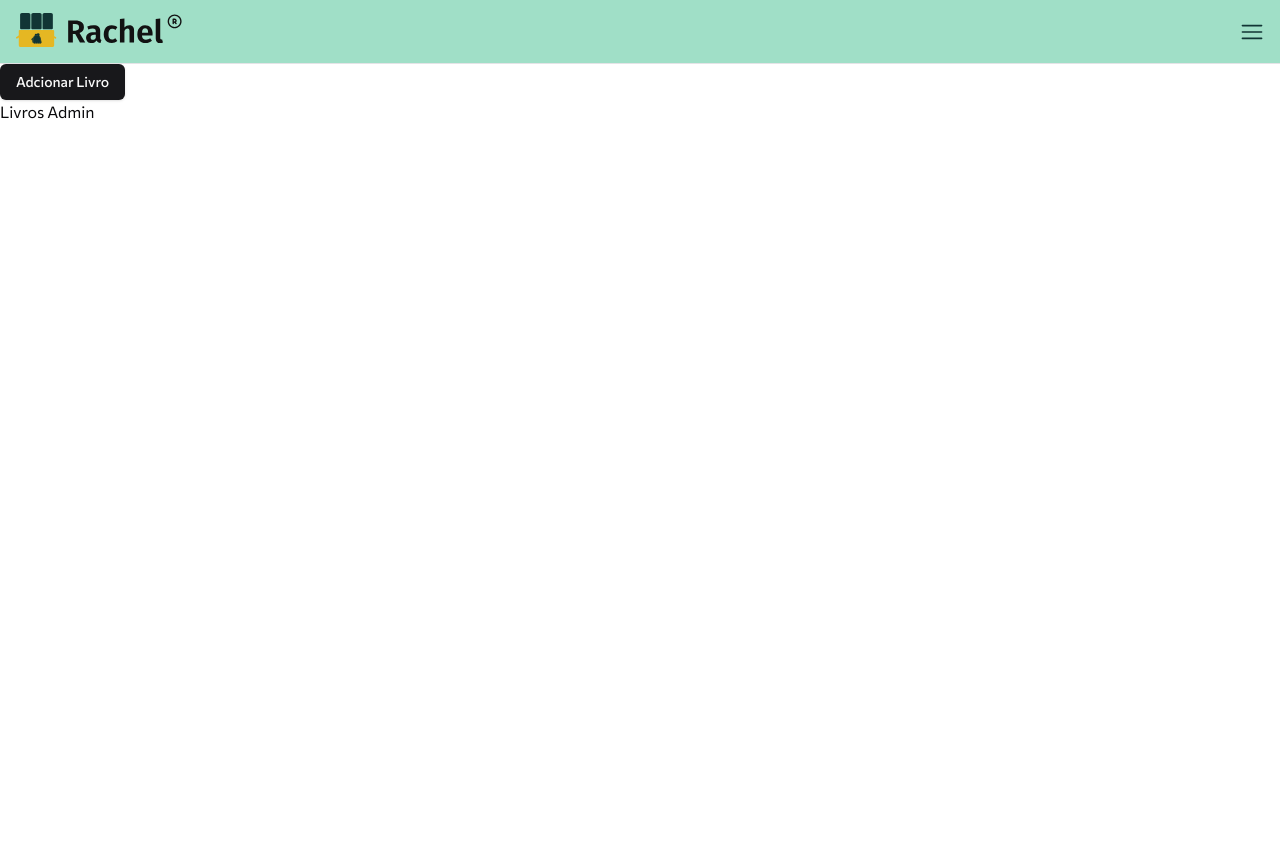
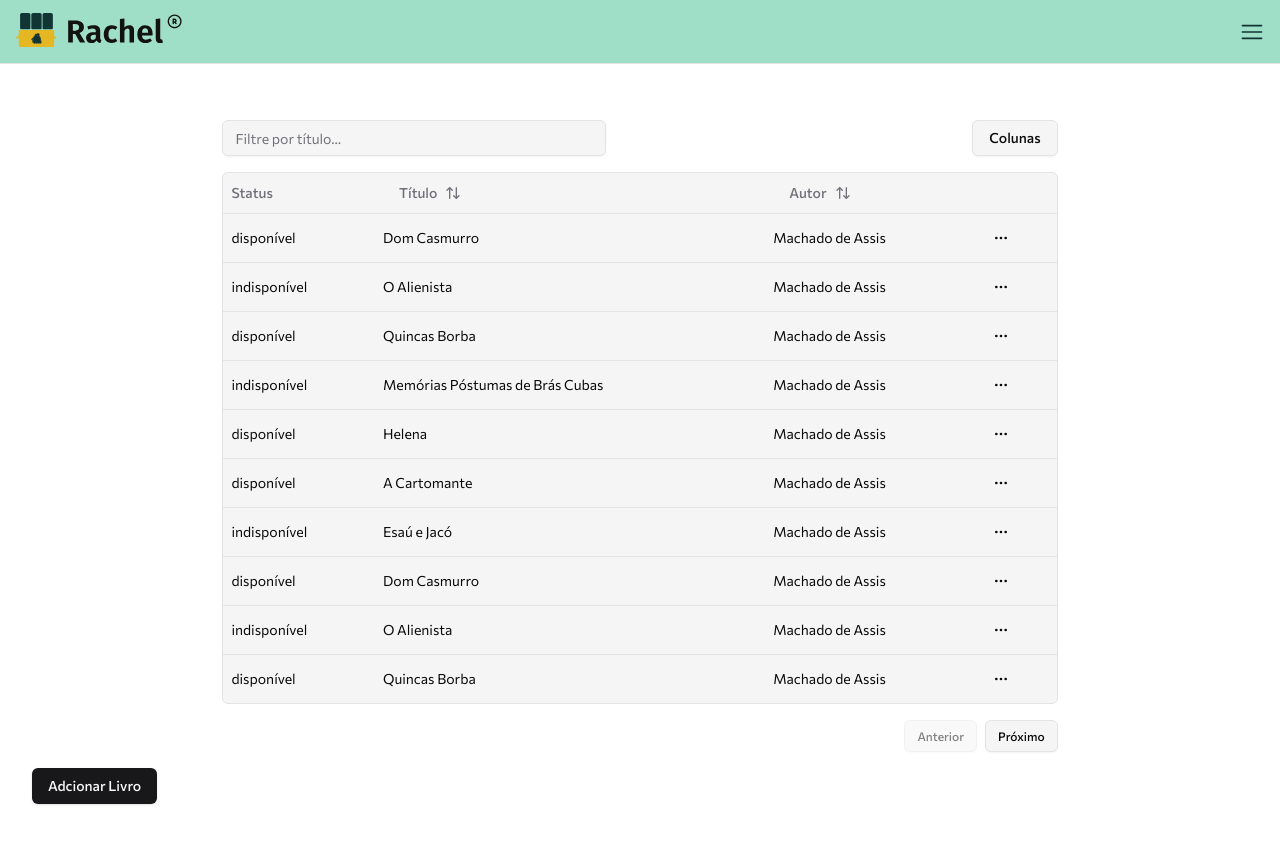
Before and after one commit to isaaclvf/rachel, a Next.js app: page /admin/books in a window 1280 px wide. Before the commit the page ends 800 px from the top, so only its background shows below. Built offline with nearby package versions, Linux system fonts and the light colour scheme.

Commit message:
books iniciado

```diff
--- a/src/app/admin/books/page.jsx
+++ b/src/app/admin/books/page.jsx
@@ -1,13 +1,16 @@
 import AdminHeaderBar from "@/components/admin-header-bar";
 import { Button } from "@/components/ui/button";
+import { DataTable } from "@/app/search/data-table";
+import { columns } from "@/app/search//columns";
+import { books } from "@/data/data";
 
 export default function BooksAdminPage() {
   return (
     <>
       <AdminHeaderBar />
-      <main>
+      <main className="container mx-auto py-10">
+      <DataTable columns={columns} data={books} />
         <Button>Adcionar Livro</Button>
-        <h1>Livros Admin</h1>
       </main>
     </>
   );
```
